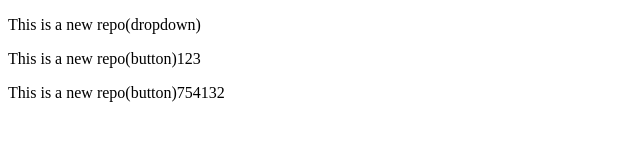
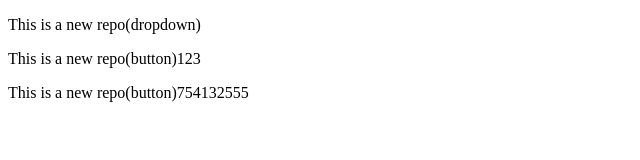
Before and after one commit to smtswaraj/Local_Repo, a plain HTML site: page index.html in a window 1280 px wide. Shown: the full height of the page, 0-640 px from the left. Drawn offline with Linux system fonts and the light colour scheme.

Commit message:
i add 555 in index.html file

```diff
--- a/index.html
+++ b/index.html
@@ -8,6 +8,6 @@
 <body>
     <p>This is a new repo(dropdown)</p>
     <p>This is a new repo(button)123</p>
-    <p>This is a new repo(button)754132</p>
+    <p>This is a new repo(button)754132555</p>
 </body>
 </html>
```
